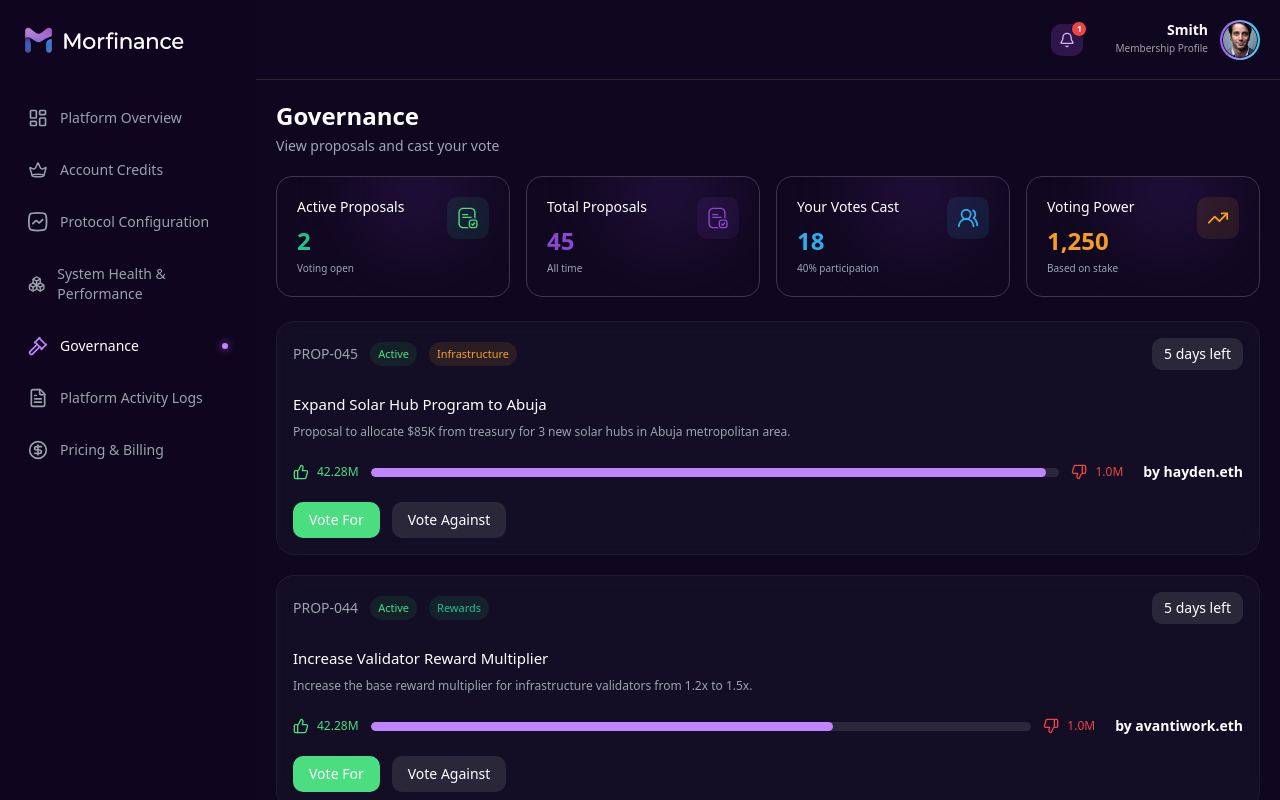
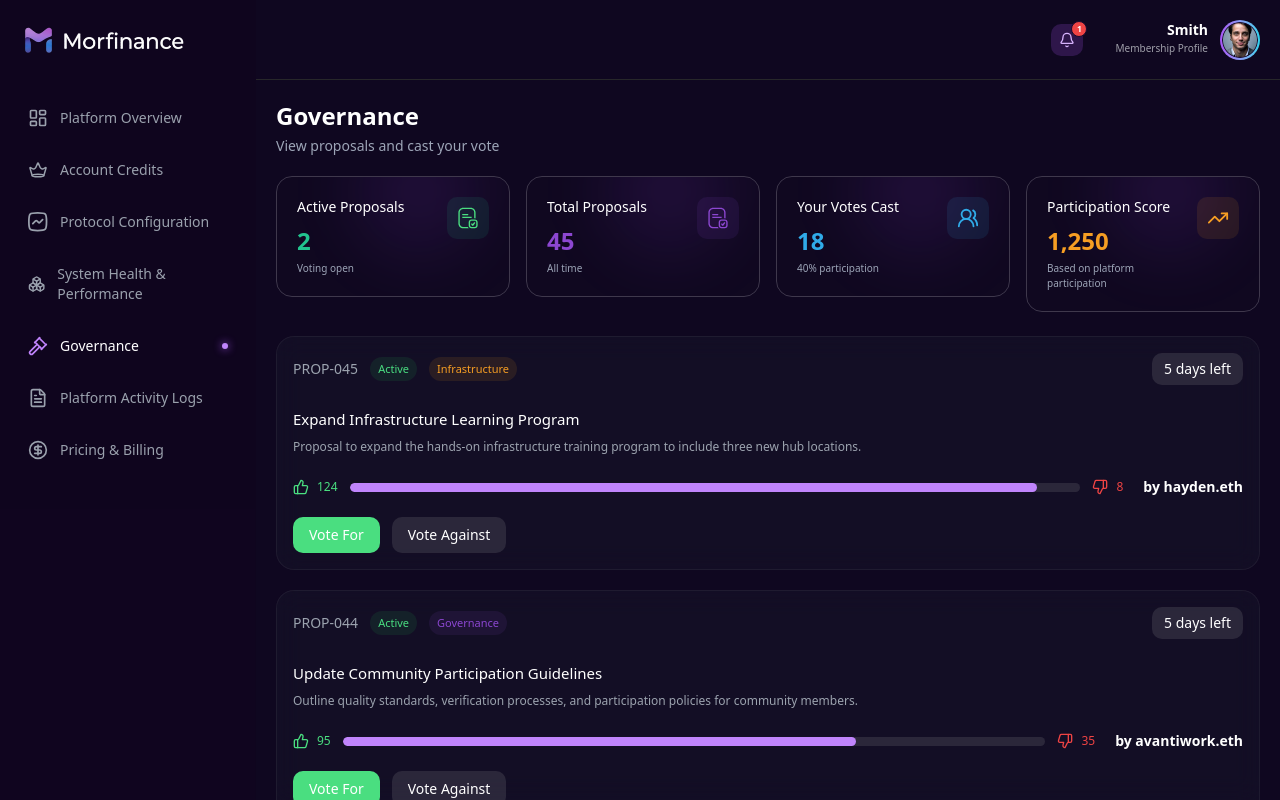
Before and after one commit to Mor-Fin-AI/frontend-v2, a Next.js app: page /governance in a window 1280 px wide. Built offline with nearby package versions, Linux system fonts and the light colour scheme.

Commit message:
Goverance Section and System health Performance page

```diff
--- a/src/app/(dashboard)/governance/components/ProposalList.tsx
+++ b/src/app/(dashboard)/governance/components/ProposalList.tsx
@@ -14,8 +14,8 @@ const STATUS_STYLES: Record<ProposalStatus, { text: string; bg: string }> = {
 
 const CATEGORY_STYLES: Record<ProposalCategory, { text: string; bg: string }> = {
   Infrastructure: { text: 'text-[#F69E23]', bg: 'bg-[#F69E231A]' },
-  Rewards: { text: 'text-[#22C38E]', bg: 'bg-[#22C38E1A]' },
-  Treasury: { text: 'text-[#F69E23]', bg: 'bg-[#F69E231A]' },
+  Education: { text: 'text-[#22C38E]', bg: 'bg-[#22C38E1A]' },
+  'Platform Resources': { text: 'text-[#30ABE8]', bg: 'bg-[#30ABE81A]' },
   Governance: { text: 'text-[#8C47D1]', bg: 'bg-[#8547D11A]' },
 };
 
--- a/src/app/(dashboard)/governance/data.ts
+++ b/src/app/(dashboard)/governance/data.ts
@@ -51,9 +51,9 @@ export const governanceStats: GovernanceStat[] = [
         variant: 'default',
     },
     {
-        title: 'Voting Power',
+        title: 'Participation Score',
         value: '1,250',
-        subtitle: 'Based on stake',
+        subtitle: 'Based on platform participation',
         icon: TrendingUp,
         iconBg: 'bg-[#F69E231A]',
         iconColor: 'text-[#F69E23]',
@@ -66,7 +66,7 @@ export const governanceStats: GovernanceStat[] = [
 // ─── Proposals
 
 export type ProposalStatus = 'Active' | 'Executed' | 'Defeated';
-export type ProposalCategory = 'Infrastructure' | 'Rewards' | 'Treasury' | 'Governance';
+export type ProposalCategory = 'Infrastructure' | 'Education' | 'Platform Resources' | 'Governance';
 
 export interface Proposal {
     id: string;
@@ -86,45 +86,45 @@ export const proposals: Proposal[] = [
         id: 'PROP-045',
         status: 'Active',
         category: 'Infrastructure',
-        title: 'Expand Solar Hub Program to Abuja',
-        description: 'Proposal to allocate $85K from treasury for 3 new solar hubs in Abuja metropolitan area.',
-        votesFor: '42.28M',
-        votesAgainst: '1.0M',
-        forPercent: 98,
+        title: 'Expand Infrastructure Learning Program',
+        description: 'Proposal to expand the hands-on infrastructure training program to include three new hub locations.',
+        votesFor: '124',
+        votesAgainst: '8',
+        forPercent: 94,
         author: 'hayden.eth',
         timeLeft: '5 days left',
     },
     {
         id: 'PROP-044',
         status: 'Active',
-        category: 'Rewards',
-        title: 'Increase Validator Reward Multiplier',
-        description: 'Increase the base reward multiplier for infrastructure validators from 1.2x to 1.5x.',
-        votesFor: '42.28M',
-        votesAgainst: '1.0M',
-        forPercent: 70,
+        category: 'Governance',
+        title: 'Update Community Participation Guidelines',
+        description: 'Outline quality standards, verification processes, and participation policies for community members.',
+        votesFor: '95',
+        votesAgainst: '35',
+        forPercent: 73,
         author: 'avantiwork.eth',
         timeLeft: '5 days left',
     },
     {
         id: 'PROP-043',
         status: 'Executed',
-        category: 'Treasury',
-        title: 'Increase Validator Reward Multiplier',
-        description: 'Diversify 20% of treasury holdings into stable yield-bearing assets.',
-        votesFor: '42.28M',
-        votesAgainst: '1.0M',
+        category: 'Platform Resources',
+        title: 'Platform Resource Allocation Review',
+        description: 'Conduct a review of physical resources and digital training materials distributed across local hubs.',
+        votesFor: '78',
+        votesAgainst: '42',
         forPercent: 65,
         author: 'stablelab.eth',
     },
     {
         id: 'PROP-042',
         status: 'Defeated',
-        category: 'Governance',
-        title: 'Community Training Curriculum Update',
-        description: 'Overhaul the existing training modules with new DeFi and governance content.',
-        votesFor: '42.28M',
-        votesAgainst: '1.0M',
+        category: 'Education',
+        title: 'Learning Curriculum Enhancement Proposal',
+        description: 'Overhaul the existing training modules with updated materials, assessment standards, and platform governance content.',
+        votesFor: '60',
+        votesAgainst: '40',
         forPercent: 60,
         author: 'v1ask.eth',
     },
--- a/src/app/(dashboard)/infrastructure-impact/components/ActivityChart.tsx
+++ b/src/app/(dashboard)/infrastructure-impact/components/ActivityChart.tsx
@@ -73,9 +73,9 @@ export default function ActivityChart() {
                                 );
                             }}
                         />
-                        <Bar dataKey="construction" name="Construction" fill="#22C38E" radius={[6, 6, 0, 0]} />
-                        <Bar dataKey="modernisation" name="Modernisation" fill="#30ABE8" radius={[6, 6, 0, 0]} />
-                        <Bar dataKey="workshops" name="Workshops" fill="#F69E23" radius={[6, 6, 0, 0]} />
+                        <Bar dataKey="learning" name="Learning Activities" fill="#22C38E" radius={[6, 6, 0, 0]} />
+                        <Bar dataKey="community" name="Community Engagement" fill="#30ABE8" radius={[6, 6, 0, 0]} />
+                        <Bar dataKey="training" name="Training Programs" fill="#F69E23" radius={[6, 6, 0, 0]} />
                     </BarChart>
                 </ResponsiveContainer>
             </div>
--- a/src/app/(dashboard)/infrastructure-impact/components/ProjectsTable.tsx
+++ b/src/app/(dashboard)/infrastructure-impact/components/ProjectsTable.tsx
@@ -12,11 +12,11 @@ const STATUS_STYLES: Record<ProjectStatus, { dot: string; label: string; bg: str
 };
 
 const PROGRESS_COLORS: Record<ProjectType, string> = {
-    'House Construction':        '#22C38E',
-    'House Modernisation':      '#30ABE8',
-    'Road Kerbs & Pavements':   '#F69E23',
-    'Marketplace Modernisation': '#8C47D1',
-    'Craftsman Workshops':       '#EAB308',
+    Program:    '#22C38E',
+    Series:     '#30ABE8',
+    Initiative: '#F69E23',
+    Training:   '#8C47D1',
+    Workshop:   '#EAB308',
 };
 
 function StatusBadge({ status }: { status: ProjectStatus }) {
@@ -46,51 +46,41 @@ function ProgressCell({ project }: { project: Project }) {
 
 const columns: Column<Project>[] = [
     {
-        header: 'Project',
+        header: 'Activity Overview',
         accessor: 'name',
-        className: 'w-[28%] font-medium text-[#D1D5DB] font-normal text-sm leading-5',
-        headerClassName: 'w-[28%]',
+        className: 'w-[32%] font-medium text-[#D1D5DB] font-normal text-sm leading-5',
+        headerClassName: 'w-[32%]',
     },
     {
-        header: 'Location',
+        header: 'Category',
         accessor: 'location',
-        className: 'w-[18%] text-[#D1D5DB] font-normal text-sm leading-5',
+        className: 'w-[20%] text-[#D1D5DB] font-normal text-sm leading-5',
+        headerClassName: 'w-[20%]',
+    },
+    {
+        header: 'Activity Type',
+        accessor: 'type',
+        className: 'w-[16%] text-[#D1D5DB] font-normal text-sm leading-5',
+        headerClassName: 'w-[16%]',
+    },
+    {
+        header: 'Completion Status',
+        accessor: (item) => <ProgressCell project={item} />,
+        className: 'w-[18%] font-medium  ',
         headerClassName: 'w-[18%]',
     },
     {
-        header: 'Type',
-        accessor: 'type',
-        className: 'w-[12%] text-[#D1D5DB] font-normal text-sm leading-5',
-        headerClassName: 'w-[12%]',
-    },
-    {
-        header: 'Progress',
-        accessor: (item) => <ProgressCell project={item} />,
-        className: 'w-[15%] font-medium  ',
-        headerClassName: 'w-[15%]',
-    },
-    {
-        header: 'Status',
+        header: 'Current Status',
         accessor: (item) => <StatusBadge status={item.status} />,
-        className: 'w-[12%]',
-        headerClassName: 'w-[12%]',
-    },
-    {
-        header: 'Budget',
-        accessor: (item) => (
-            <span className="text-[#22C38E] font-normal font-inter text-sm">
-                ${item.budget.toLocaleString()}
-            </span>
-        ),
-        className: 'w-[8%] text-right',
-        headerClassName: 'w-[8%] text-right',
+        className: 'w-[14%]',
+        headerClassName: 'w-[14%]',
     },
 ];
 
 export default function ProjectsTable() {
     return (
         <div className="bg-[#1E1B2E66] rounded-2xl p-4 md:p-6 flex flex-col">
-            <h3 className="text-white text-lg font-bold font-inter mb-4">Projects</h3>
+            <h3 className="text-white text-lg font-bold font-inter mb-4">Activity Overview</h3>
             <DataTable columns={columns} data={projects} className="table-fixed" />
         </div>
     );
--- a/src/lib/routes.ts
+++ b/src/lib/routes.ts
@@ -18,9 +18,9 @@ export const routeMeta: Record<
     subtitle: "Trainings, validations & participation history"
   },
   "/infrastructure-impact": {
-    title: "Infrastructure Impact",
-    breadcrumb: "Infrastructure Impact",
-    subtitle: "Roads, drainage, pavements & hubs built through the DAO"
+    title: "System Health & Performance",
+    breadcrumb: "System Health & Performance",
+    subtitle: "Platform activity, learning engagement & community participation metrics"
   },
   "/governance": {
     title: "Governance",
```
Also changed, not shown: src/app/(dashboard)/infrastructure-impact/data.ts (+18 -19 lines).
